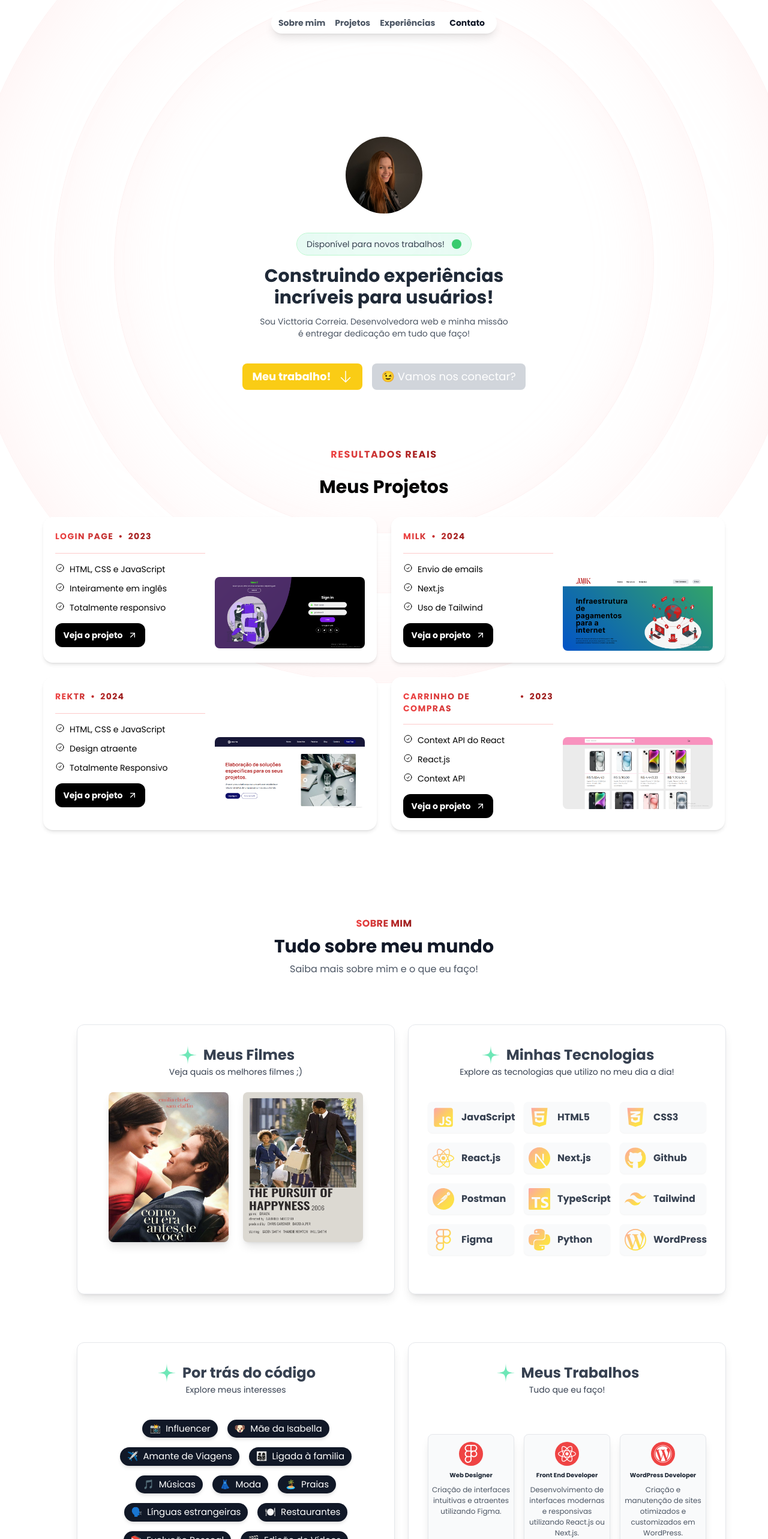
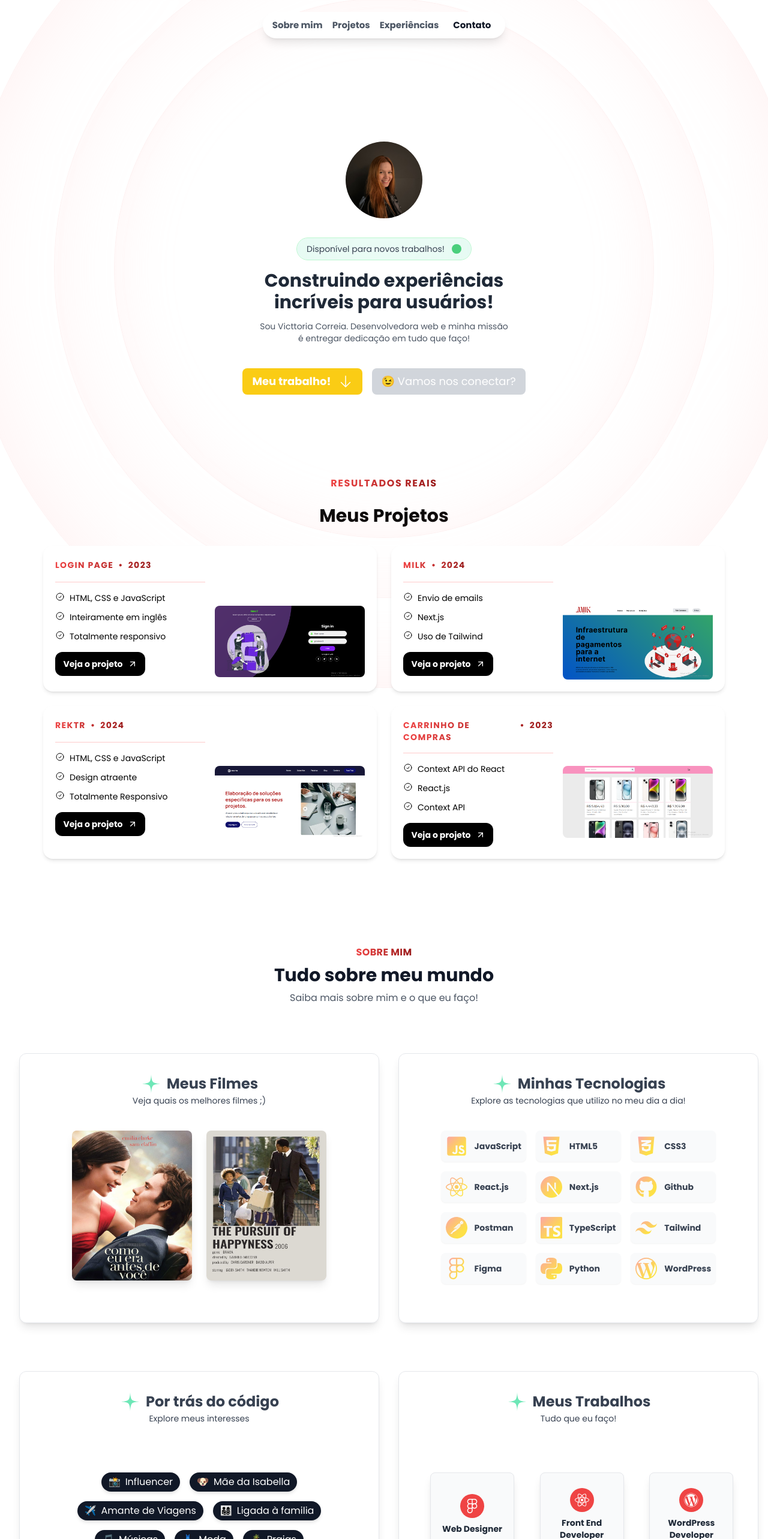
Before and after one commit to Victtoriacorreia01/Portifolio-VicttoriaCorreia, a Next.js app: page / in a window 1280 px wide. Shown: the top 2566 px of the page at 60% size. Built offline with nearby package versions, Linux system fonts and the light colour scheme.

Commit message:
atualização

```diff
--- a/src/components/Card.tsx
+++ b/src/components/Card.tsx
@@ -4,7 +4,7 @@ interface CardProps {
 
   export const Card = ({ children }: { children: React.ReactNode }) => {
     return (
-      <div className=" bg-white shadow-lg rounded-xl p-8 border border-gray-200 lg:w-[530px] sm:w-[360px] lg:h-[450px] sm:min-h-[400px] lg:max-w-[600px]">
+      <div className=" bg-white shadow-lg rounded-xl p-8 border border-gray-200 lg:w-[600px] sm:w-[360px] lg:h-[450px] sm:min-h-[400px] lg:max-w-[600px] ">
         {children}
       </div>
     );
--- a/src/components/SectionHeader.tsx
+++ b/src/components/SectionHeader.tsx
@@ -10,8 +10,8 @@ interface SectionHeaderProps {
         <span className="text-1xl uppercase bg-gradient-to-r from-red-500 to-red-800 bg-clip-text text-transparent tracking-wide font-semibold">
           {eyebrow}
         </span>
-        <h2 className="text-3xl font-bold text-gray-900 mt-2">{title}</h2>
-        <p className="text-gray-600 mt-2">{description}</p>
+        <h2 className="lg:text-3xl sm:text-2xl font-bold text-gray-900 mt-2">{title}</h2>
+        <p className="text-gray-600 mt-2 sm:text-1xl ">{description}</p>
       </div>
     );
   };
--- a/src/components/TechIcon.tsx
+++ b/src/components/TechIcon.tsx
@@ -1,7 +1,7 @@
 export const TechIcon = ({ component: Component }: { component: React.ElementType }) => {
     return (
         <div className="relative">
-            <Component className="text-yellow-300 lg:size-9 sm:size-8 text-transparent fill-current" style={{ fill: "url(#tech-icon-gradient)" }} />
+            <Component className="text-yellow-300 lg:size-9 sm:size-7 text-transparent fill-current" style={{ fill: "url(#tech-icon-gradient)" }} />
             <svg className="absolute w-0 h-0">
                 <defs>
                     <linearGradient id="tech-icon-gradient" gradientTransform="rotate(45)">
--- a/src/components/Toolbox.tsx
+++ b/src/components/Toolbox.tsx
@@ -20,7 +20,7 @@ export const Toolbox = ({
             key={item.title}
           >
             <TechIcon component={item.iconType} />
-            <span className="font-semibold text-gray-700">{item.title}</span>
+            <span className="font-semibold text-gray-700 lg:text-sm">{item.title}</span>
           </div>
         ))}
       </div>
--- a/src/sections/About.tsx
+++ b/src/sections/About.tsx
@@ -7,11 +7,7 @@ import { Card } from "@/components/Card";
 import IMGfilme1 from "@/assets/images/Meufilme.jpg";
 import IMGfilme2 from "@/assets/images/filme 2.jpg";
 import { FaHtml5, FaCss3Alt, FaReact, FaJsSquare, FaGithub } from "react-icons/fa";
-import { SiTypescript } from "react-icons/si";
-import { SiNextdotjs, SiTailwindcss, SiPostman, SiFigma, SiPython, SiWordpress } from "react-icons/si";
-import { TechIcon } from "@/components/TechIcon";
-import MapaFortal from "@/assets/images/mapafortaleza.png";
-import Avatar from "@/assets/images/avatar.jpg";
+import { SiTypescript, SiNextdotjs, SiTailwindcss, SiPostman, SiFigma, SiPython, SiWordpress } from "react-icons/si";
 import { CardHeader } from "@/components/CardHeader";
 import { Toolbox } from "@/components/Toolbox";
 
@@ -24,13 +20,13 @@ const whatIDo = [
   {
     name: "Front End Developer",
     icon: FaReact,
-    description: "Desenvolvimento de interfaces modernas e responsivas utilizando React.js ou Next.js."
+    description: "Desenvolvimento de interfaces modernas utilizando React.js ou Next.js."
   },
   {
     name: "WordPress Developer",
     icon: FaWordpress,
     description: "Criação e manutenção de sites otimizados e customizados em WordPress."
-  },
+  }
 ];
 
 const toolboxItems = [
@@ -45,7 +41,7 @@ const toolboxItems = [
   { title: "Tailwind", iconType: SiTailwindcss },
   { title: "Figma", iconType: SiFigma },
   { title: "Python", iconType: SiPython },
-  { title: "WordPress", iconType: SiWordpress },
+  { title: "WordPress", iconType: SiWordpress }
 ];
 
 const hobbies = [
@@ -59,8 +55,9 @@ const hobbies = [
   { title: "Línguas estrangeiras", emoji: "🗣️" },
   { title: "Restaurantes", emoji: "🍽️" },
   { title: "Evolução Pessoal", emoji: "📚" },
-  { title: "Edição de Vídeos", emoji: "🎬" },
+  { title: "Edição de Vídeos", emoji: "🎬" }
 ];
+
 export const AboutSection = () => {
   return (
     <div className="py-20 flex flex-col items-center font-sans px-4" data-aos="fade-up" id="sobremim">
@@ -70,29 +67,23 @@ export const AboutSection = () => {
         description="Saiba mais sobre mim e o que eu faço!"
         data-aos="fade-up" data-aos-duration="1000"
       />
-
-      {/* Cards organizados */}
-      <div className="mt-10 grid grid-cols-1 md:grid-cols-2 gap-20 w-full max-w-5xl">
+      <div className="mt-10 grid grid-cols-1 md:grid-cols-2 gap-x-60 gap-y-20 w-full max-w-5xl lg:mr-48">
         <Card>
           <CardHeader title="Meus Filmes" description="Veja quais os melhores filmes ;)" />
-
-  {/* Container das imagens */}
-  <div className="flex justify-center items-center gap-6 mt-6 flex-wrap sm:flex-nowrap">
+          <div className="flex justify-center items-center gap-6 lg:mt-10 sm:mt-8 flex-wrap sm:flex-nowrap">
             <Image src={IMGfilme1} alt="Movie1" className="lg:w-[200px] lg:h-[250px] sm:w-[150px] sm:h-[200px] rounded-lg shadow-lg"/>
             <Image src={IMGfilme2} alt="Movie2" className="lg:w-[200px] lg:h-[250px] sm:w-[150px] sm:h-[200px] rounded-lg shadow-lg"/>
           </div>
         </Card>
-
         <Card>
           <CardHeader title="Minhas Tecnologias" description="Explore as tecnologias que utilizo no meu dia a dia!" />
           <Toolbox toolboxItems={toolboxItems} className="mt-6" />
         </Card>
-
         <Card>
           <CardHeader title="Por trás do código" description="Explore meus interesses" />
-          <div className="flex flex-wrap gap-4 justify-center mt-10">
+          <div className="flex flex-wrap gap-4 justify-center mt-20">
             {hobbies.map((hobby) => (
-              <div key={hobby.title} className="inline-flex gap-2 px-3 py-1 bg-gray-900 text-white rounded-full shadow-md lg:text-[15px] sm:text-[10px]">
+              <div key={hobby.title} className="inline-flex gap-2 px-3 py-1 bg-gray-900 text-white rounded-full shadow-md lg:text-[16px] sm:text-[11px]">
                 <span>{hobby.emoji}</span>
                 <span>{hobby.title}</span>
               </div>
@@ -101,24 +92,23 @@ export const AboutSection = () => {
         </Card>
         <Card>
           <CardHeader title="Meus Trabalhos" description="Tudo que eu faço!" />
-
-  {/* Wrapper dos cards menores */}
-  <div className="flex justify-center">
-    <div className="grid lg:grid-cols-3 sm:grid-cols-3 gap-4 mt-16 lg:w-[550px] sm:w-[400px]  sm:h-[90px] w-full mx-auto p-[-6px]">
-      {whatIDo.map((item, index) => (
-        <div key={item.name} className="p-3 border rounded-lg shadow-lg bg-gray-50 flex flex-col items-center gap-2">
-          <div className="w-10 h-10 bg-red-500 flex items-center justify-center rounded-full">
-            <item.icon className="text-white text-3xl" />
+          <div className="flex justify-center sm:justify-start sm:pl-6 sm:ml-[-50px] lg:ml-[-20px]">
+            <div className="grid grid-cols-3 lg:gap-20 sm:gap-8 mt-20 w-full max-w-[500px] px-4">
+              {whatIDo.map((item) => (
+                <div
+                  key={item.name}
+                  className="border rounded-lg shadow-lg bg-gray-50 flex flex-col items-center justify-center gap-2
+                             w-[80px] h-[80px] sm:w-[100px] sm:h-[100px] lg:w-[140px] lg:h-[140px]"
+                >
+                  <div className="w-6 h-6 sm:w-8 sm:h-8 lg:w-10 lg:h-10 bg-red-500 flex items-center justify-center rounded-full">
+                    <item.icon className="text-white text-sm sm:text-base lg:text-2xl" />
                   </div>
-          <h3 className="lg:text-[10px] sm:text-[12px] font-semibold text-gray-800">{item.name}</h3>
-          <p className="text-gray-600 lg:text-[12px] sm:text-[8px] text-center lg:w-[130px]">{item.description}</p>
+                  <h3 className="text-[8px] sm:text-xs lg:text-sm font-semibold text-gray-800 text-center">{item.name}</h3>
                 </div>
               ))}
             </div>
           </div>
         </Card>
-
-
       </div>
     </div>
   );
--- a/src/sections/Header.tsx
+++ b/src/sections/Header.tsx
@@ -1,10 +1,10 @@
 export const Header = () => {
   return (
-    <div className="flex justify-center items-center relative top-5 px-1 w-full">
-      <nav className="flex justify-between items-center gap-1 sm:gap-2 px-1 sm:px-2 py-1 shadow-lg rounded-full bg-white backdrop-blur z-10 w-full sm:w-auto">
+    <div className="flex justify-center items-center relative top-5 sm:px-2 w-full">
+      <nav className="flex justify-between items-center lg:gap-2 sm:gap-1 px-1 sm:px-2 py-2 lg:px-3 shadow-lg rounded-full bg-white backdrop-blur z-10 w-full sm:w-auto">
         <a
           href="#sobremim"
-          className="nav-item text-xs sm:text-sm rounded-md px-1 py-1"
+          className="nav-item lg:text-[15px] sm:text-[13px] rounded-md px-1 py-1"
           data-aos="fade-up"
           data-aos-delay="400"
         >
@@ -12,7 +12,7 @@ export const Header = () => {
         </a>
         <a
           href="#projetos"
-          className="nav-item text-xs sm:text-sm rounded-md px-1 py-1"
+          className="nav-item lg:text-[15px] sm:text-[13px]  rounded-md px-1 py-1"
           data-aos="fade-up"
           data-aos-delay="600"
         >
@@ -20,7 +20,7 @@ export const Header = () => {
         </a>
         <a
           href="#experiencia"
-          className="nav-item text-xs sm:text-sm rounded-md px-1 py-1"
+          className="nav-item lg:text-[15px] sm:text-[13px]  rounded-md px-1 py-1"
           data-aos="fade-up"
           data-aos-delay="600"
         >
@@ -28,7 +28,7 @@ export const Header = () => {
         </a>
         <a
           href="#contact"
-          className="nav-item text-xs sm:text-sm rounded-full px-3 py-1 bg-white text-gray-900 hover:bg-red-400 hover:text-white"
+          className="nav-item lg:text-[15px] sm:text-[13px]  rounded-full px-3 py-1 bg-white text-gray-900 hover:bg-red-400 hover:text-white"
           data-aos="fade-up"
           data-aos-delay="800"
         >
--- a/src/sections/Projects.tsx
+++ b/src/sections/Projects.tsx
@@ -75,11 +75,11 @@ export const ProjectsSection = () => {
     <section className="pb-16" id="projetos">
       <div className="container">
         <div className="flex justify-center">
-          <p className="uppercase font-semibold tracking-widest bg-gradient-to-r from-red-500 to-red-800 text-transparent bg-clip-text text-center">
+          <p className="uppercase font-semibold tracking-widest bg-gradient-to-r from-red-500 to-red-800 text-transparent bg-clip-text text-center mt-10">
             Resultados Reais
           </p>
         </div>
-        <h2 className="font-bold text-3xl text-center mt-6 text-black">
+        <h2 className="font-bold text-3xl text-center mt-6 text-black ">
           Meus Projetos
         </h2>
         <div className="grid grid-cols-1 md:grid-cols-2 gap-6 mt-8">
```
Lines whose indentation alone changed are shown as unchanged.
